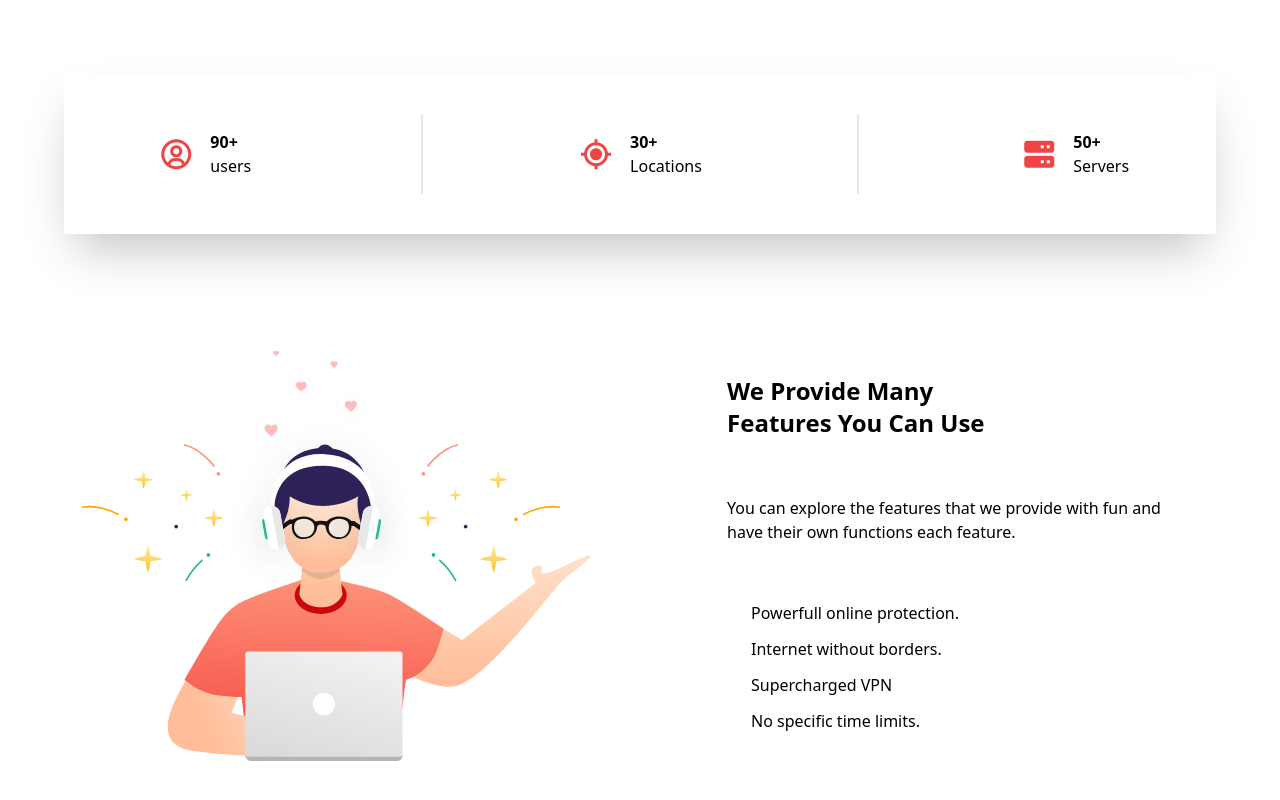
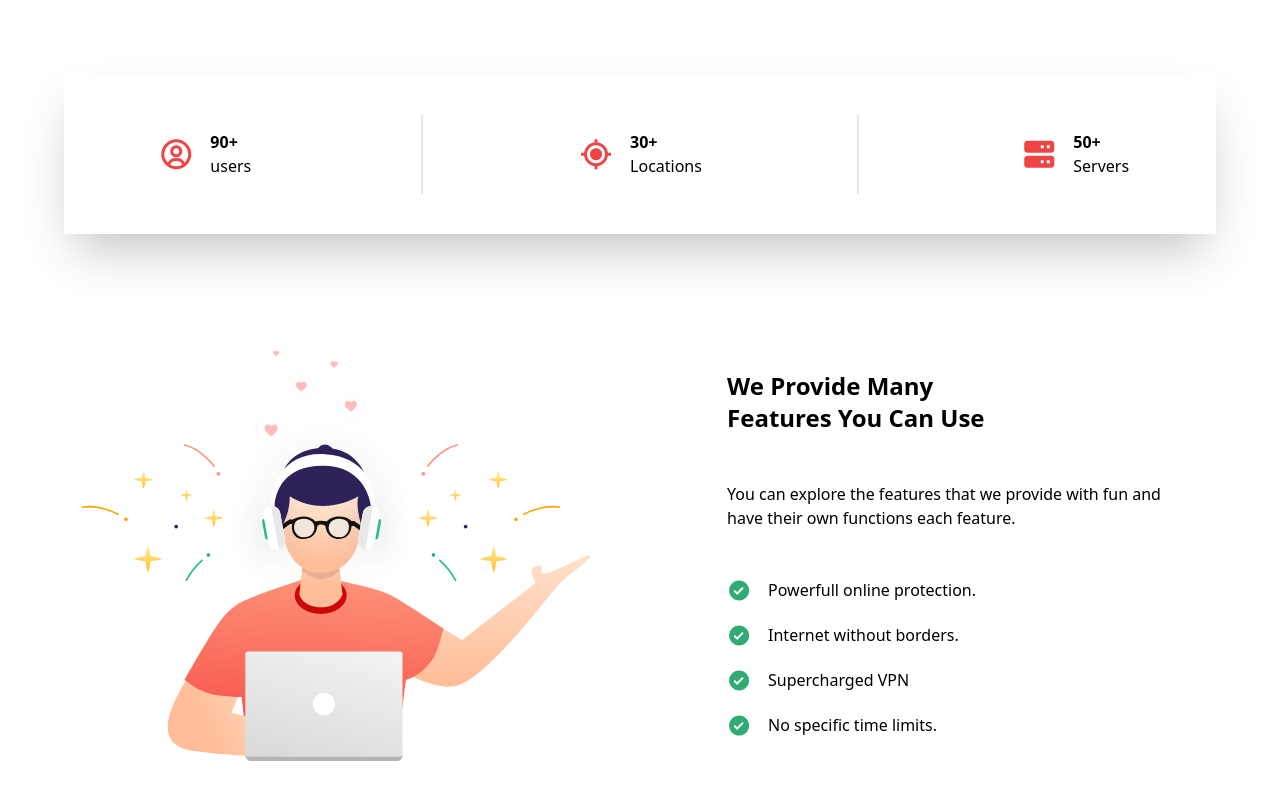
Before and after one commit to Nshutitricia/TheGymOff, a website built with Vite: page Project1/index.html in a window 1280 px wide. Shown: the part 542-1342 px from the top of the page. Built offline with nearby package versions, Linux system fonts and the light colour scheme.

Commit message:
list styles done

```diff
--- a/Project1/index.html
+++ b/Project1/index.html
@@ -86,11 +86,23 @@
             <div class="grid items-center">
                 <h1 class="font-bold text-2xl flex flex-wrap">We Provide Many <br> Features You Can Use</h1>
                 <p>You can explore the features that we provide with fun and <br> have their own functions each feature.</p>
-                <ul class="list-none list-image-custom space-y-3 pl-6">
-                    <li class="">Powerfull online protection.</li>
-                    <li>Internet without borders.</li>
-                    <li>Supercharged VPN</li>
-                    <li>No specific time limits.</li>
+                <ul class="list-none space-y-5">
+                    <div class="flex space-x-4">
+                        <img src="img/Group 1120.svg" alt="">
+                        <li class=" ">Powerfull online protection.</li>
+                    </div>
+                    <div class="flex space-x-4">
+                        <img src="img/Group 1120.svg" alt="">
+                        <li>Internet without borders.</li>
+                    </div>
+                    <div class="flex space-x-4">
+                        <img src="img/Group 1120.svg" alt="">
+                        <li>Supercharged VPN</li>
+                    </div>
+                    <div class="flex space-x-4">
+                        <img src="img/Group 1120.svg" alt="">
+                        <li>No specific time limits.</li>
+                    </div>
                 </ul>
             </div>
         </div>
--- a/Project1/tailwind.config.js
+++ b/Project1/tailwind.config.js
@@ -5,11 +5,7 @@ module.exports = {
     "./src/**/*.{js,ts,jsx,tsx}",
   ],
   theme: {
-    extend: {
-      listStyleImage:{
-        customIcon: 'url(/img/Group 1120.svg)'
-      },
-    },
+    extend: {},
   },
   plugins: [
     function ({ addComponents }){
```
